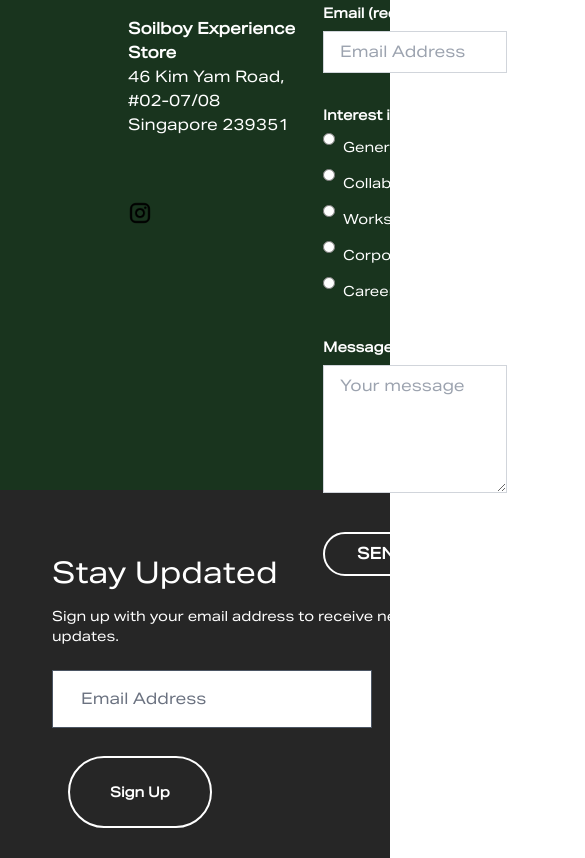
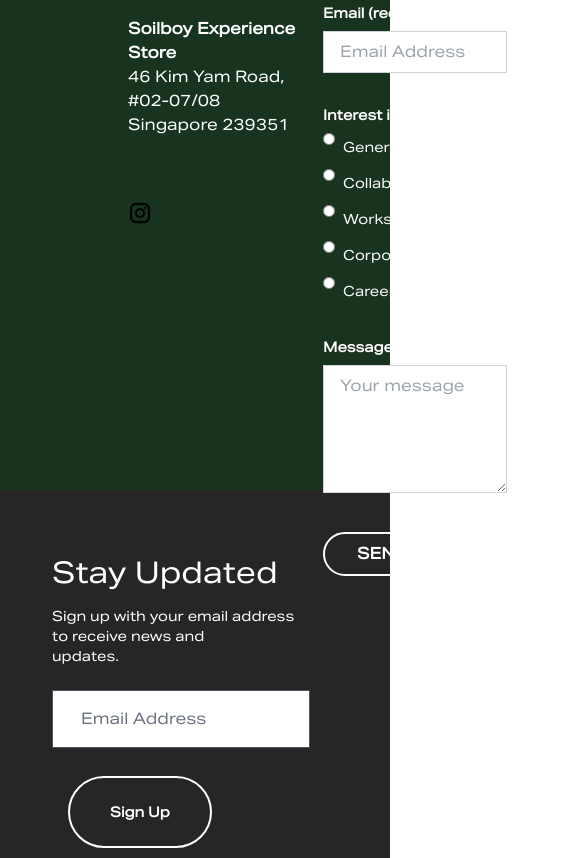
Before and after one commit to BojkoJ/ts-vanilla-via-projekt, a website: page build/contact.html in a window 390 px wide. Shown: the part 1139-1997 px from the top of the page, 585 px wide, since content can reach past the window. Drawn offline with nearby package versions, Linux system fonts and the light colour scheme.

Commit message:
bug fix try 2

```diff
--- a/build/contact.html
+++ b/build/contact.html
@@ -173,7 +173,7 @@
 
 		<footer class="bg-[#262626] text-white py-16 px-8 sm:h-[434px]">
 			<div class="mx-auto gap-8 flex sm:flex-row flex-col">
-				<div class="ml-5 w-[800px] mr-12">
+				<div class="ml-5 sm:w-[800px] mr-12">
 					<h3 class="text-3xl mb-4">Stay Updated</h3>
 					<p class="text-sm text-white mb-6">
 						Sign up with your email address to receive news and
```
Also changed, not shown: build/index.html (+1 -1 lines), build/workshop.html (+1 -1 lines), build/workshops.html (+1 -1 lines).
